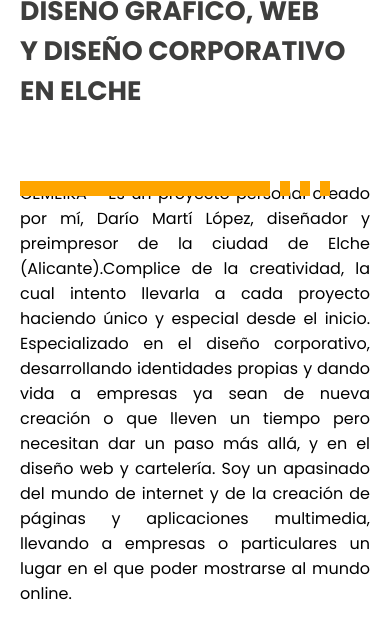
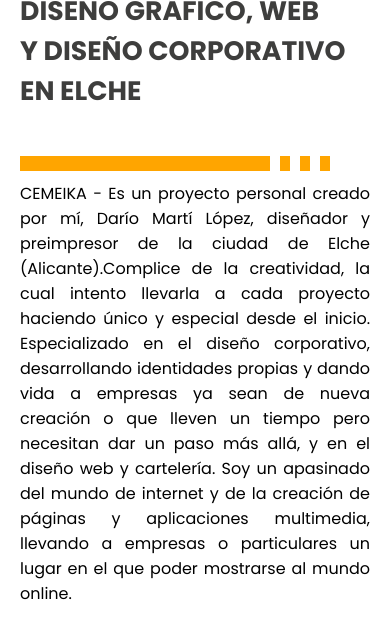
Before and after one commit to DarioMarti/CEMEIKA, a plain HTML site: page index.html in a window 390 px wide. Shown: the part 908-1536 px from the top of the page. Drawn offline with nearby package versions, Linux system fonts and the light colour scheme.

Commit message:
cacacaca

```diff
--- a/css/styles.css
+++ b/css/styles.css
@@ -2061,7 +2061,7 @@
 
 	display: flex;
 	position: absolute;
-	top: 225px;
+	top: 200px;
 	left: 0px;
 }
 .barra1{
```
